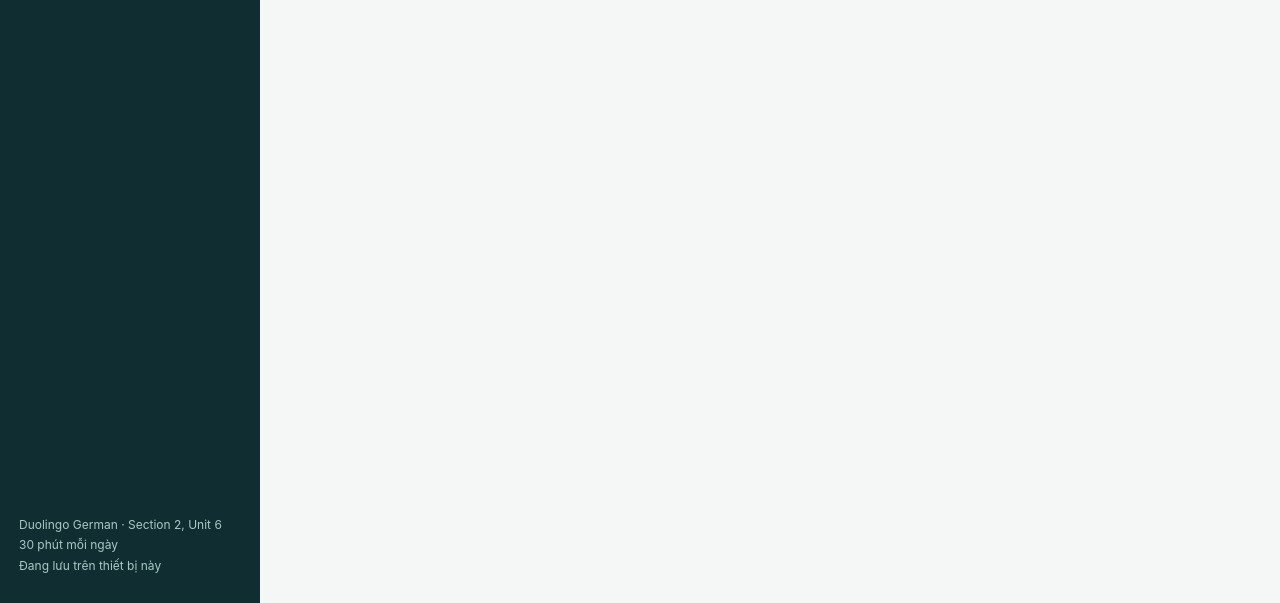
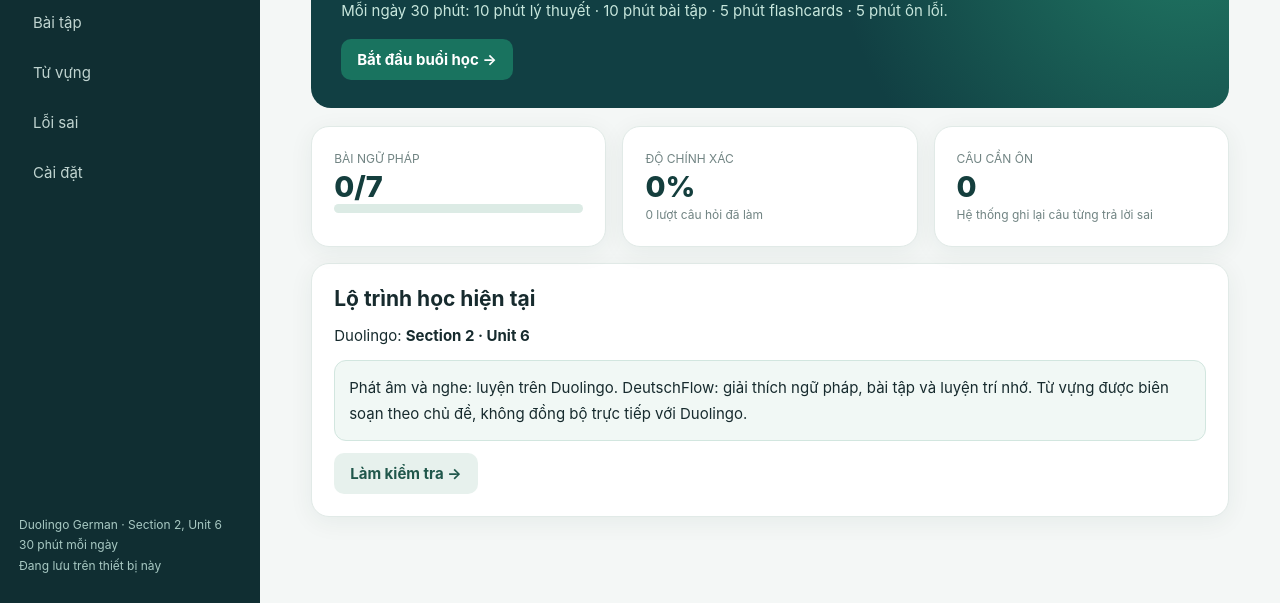
Before and after one commit to anhnmdpl/deutschflow, a plain HTML site: page index.html in a window 1280 px wide. Shown: the part 197-800 px from the top of the page. Drawn offline with Linux system fonts and the light colour scheme.

Commit message:
fix: close new grammar quiz data item

```diff
--- a/index.html
+++ b/index.html
@@ -58,7 +58,7 @@ const raw=[
 ["artikel","___ Restaurant ist geöffnet.",["Das","Der","Die"],0,"Das Restaurant: ngoại lệ so với nhiều danh từ -ant."],
 ["artikel","___ Bäckerei ist geöffnet.",["Das","Die","Der"],1,"-ei: die Bäckerei."],
 ["artikel","___ Mädchen lernt Deutsch.",["Die","Das","Der"],1,"-chen: das Mädchen, dù chỉ người nữ."],
-["artikel","___ Name ist schön.",["Die","Das","Der"],2,"der Name là ngoại lệ với mẹo đa số từ kết thúc -e là die."
+["artikel","___ Name ist schön.",["Die","Das","Der"],2,"der Name là ngoại lệ với mẹo đa số từ kết thúc -e là die."]
 ];
 const vocab=[["der Kaffee","cà phê"],["der Tee","trà"],["das Wasser","nước"],["die Suppe","súp"],["das Brot","bánh mì"],["die Milch","sữa"],["der Saft","nước ép"],["der Kuchen","bánh ngọt"],["das Restaurant","nhà hàng"],["die Rechnung","hóa đơn"],["die Speisekarte","thực đơn"],["das Frühstück","bữa sáng"],["das Essen","đồ ăn"],["das Getränk","đồ uống"],["das Glas","cốc/ly"],["die Tasse","tách"],["bestellen","gọi món"],["trinken","uống"],["essen","ăn"],["bezahlen","thanh toán"],["möchten","muốn (lịch sự)"],["bitte","làm ơn"],["danke","cảm ơn"],["lecker","ngon"],["heiß","nóng"],["kalt","lạnh"],["hungrig","đói"],["durstig","khát"],["zusammen","cùng nhau"],["gern","với sự thích thú"]];
 const names={dashboard:"Tổng quan",lessons:"Ngữ pháp",practice:"Bài tập",vocab:"Từ vựng",mistakes:"Lỗi sai",settings:"Cài đặt"};
```
